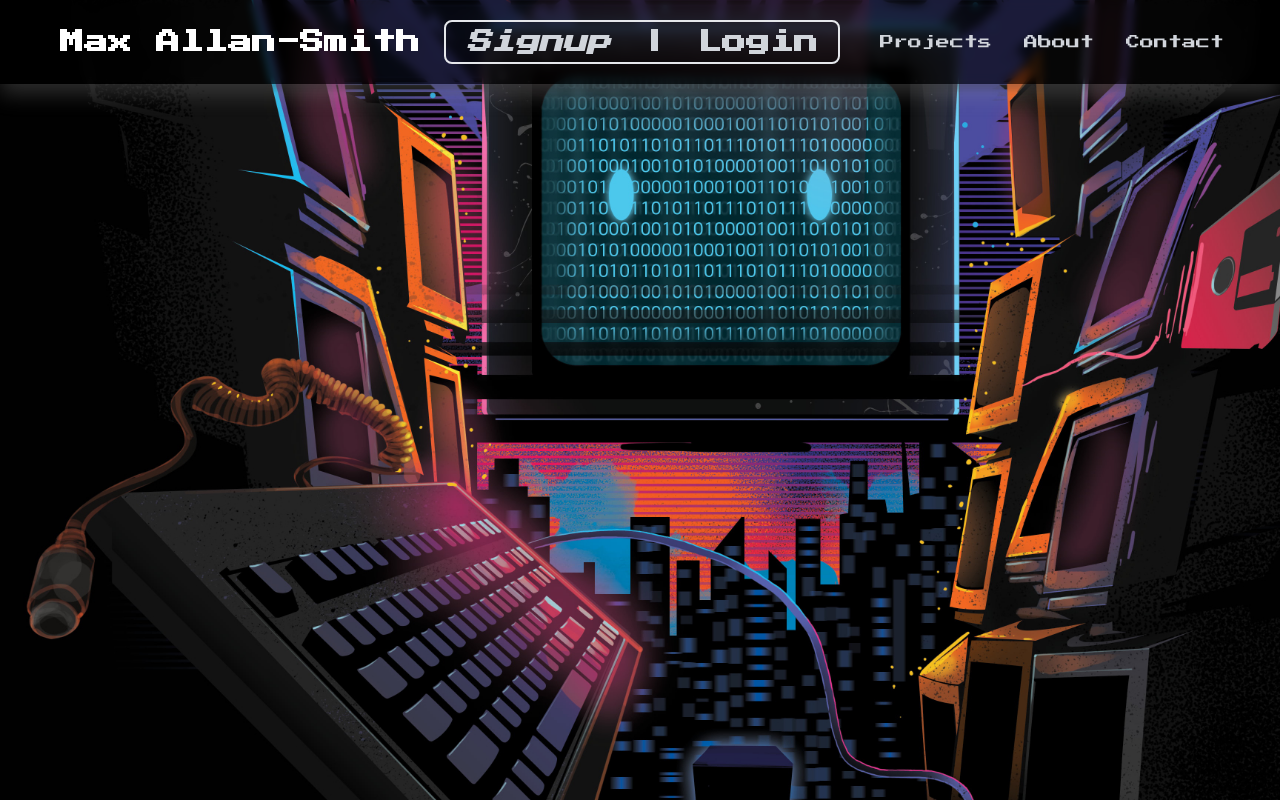
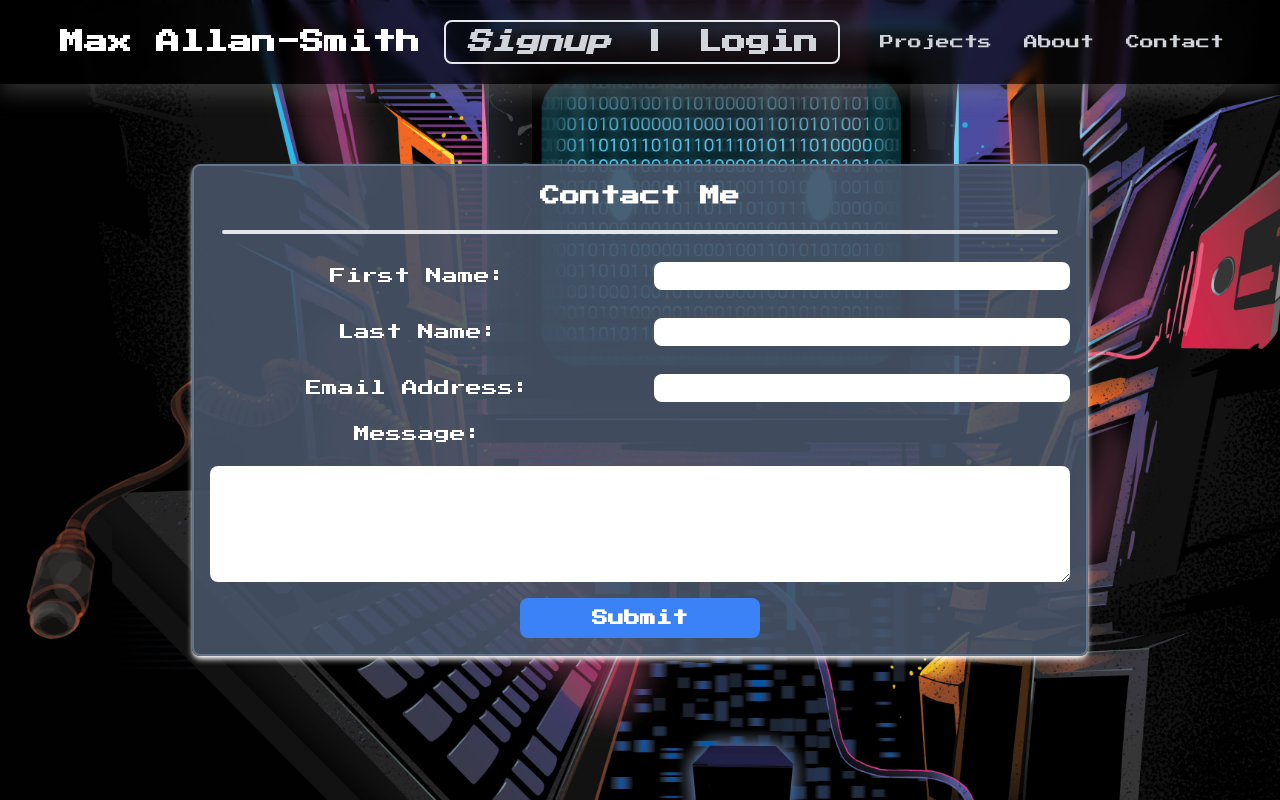
Before and after one commit to MaxAllan-Smith/portfolio, a React (Create React App) app: page /contact in a window 1280 px wide. Built offline with nearby package versions, Linux system fonts and the light colour scheme.

Commit message:
Created the basic MVP for the contact form

```diff
--- a/src/components/contact/contact.jsx
+++ b/src/components/contact/contact.jsx
@@ -1,9 +1,57 @@
 function Contact() {
-    return (
-        <div>
-
+  return (
+    <div className="flex justify-center p-20">
+      <div className="bg-slate-600 bg-opacity-90 text-center border-2 border-slate-500 rounded-lg shadow-white shadow-md w-4/5 p-2">
+        <h1 className="text-white font-bold text-xl mt-2">Contact Me</h1>
+        <hr className="m-5 border-2 rounded" />
+        <div className="grid grid-cols-2 gap-3 justify-center items-center">
+          <label htmlFor="textboxFirstName" className="text-white">
+            First Name:
+          </label>
+          <input
+            type="firstName"
+            name="textboxFirstName"
+            id="textboxFirstName"
+            className="m-2 p-1 rounded-lg text-center text-sm"
+          />
+          <label htmlFor="textboxLastName" className="text-white">
+            Last Name:
+          </label>
+          <input
+            type="lastName"
+            name="textboxLastName"
+            id="textboxLastName"
+            className="m-2 p-1 rounded-lg text-center text-sm"
+          />
+          <label htmlFor="textboxEmailAddress" className="text-white">
+            Email Address:
+          </label>
+          <input
+            type="email"
+            name="textboxEmailAddress"
+            id="textboxEmailAddress"
+            pattern="[a-z0-9._%+-]+@[a-z0-9.-]+\.[a-z]{2,}$"
+            className="m-2 p-1 rounded-lg text-center text-sm"
+          />
+          <label htmlFor="textboxQuery" className="text-white">
+            Message:
+          </label>
+          <textarea
+            name="textboxQuery"
+            id="textboxQuery"
+            cols="30"
+            rows="5"
+            className="m-2 p-2 rounded-lg text-sm col-span-2"
+          ></textarea>
         </div>
-     );
+         <div className="flex justify-center">
+            <button type="submit" className="m-2 p-2 rounded-lg bg-blue-500 text-white w-60 font-semibold">
+              Submit
+            </button>
+          </div>
+      </div>
+    </div>
+  );
 }
 
 export default Contact;
```
